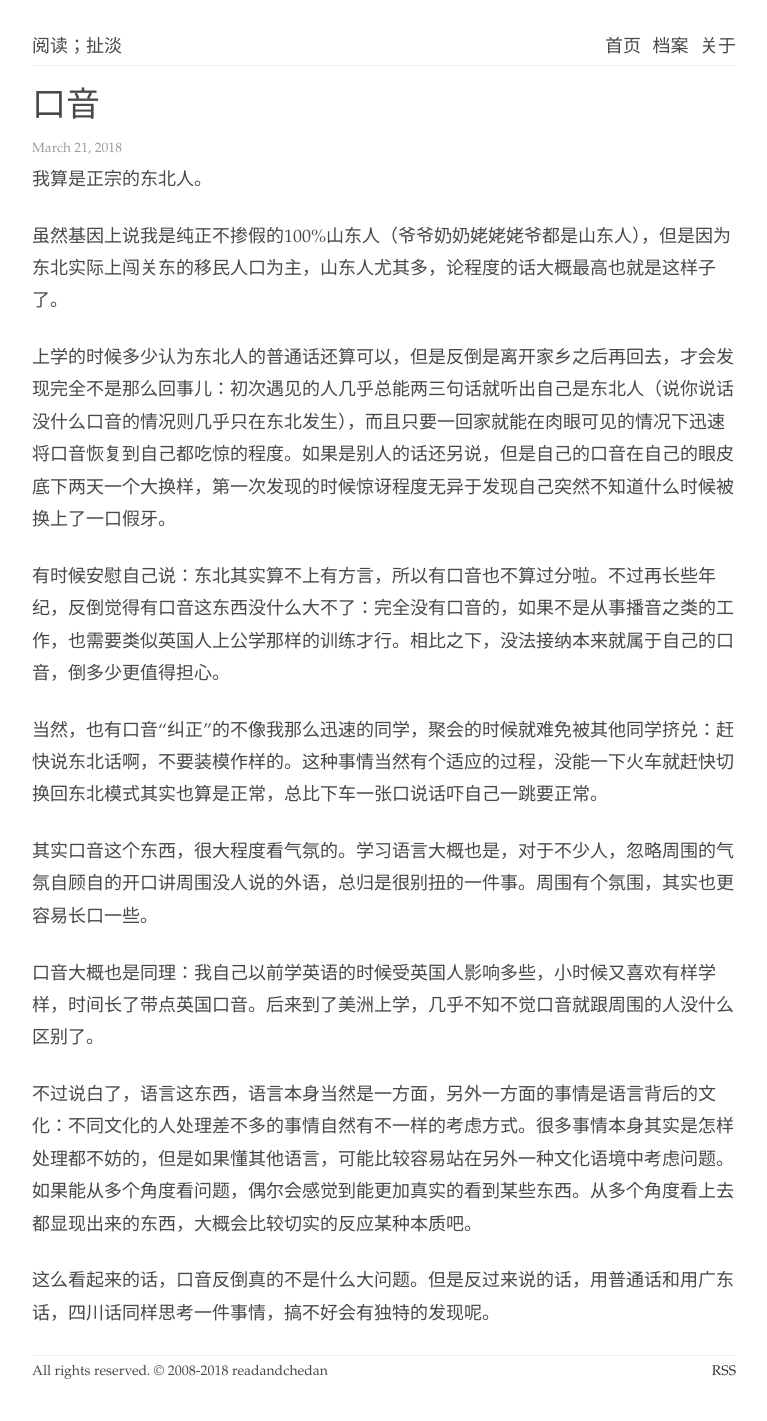
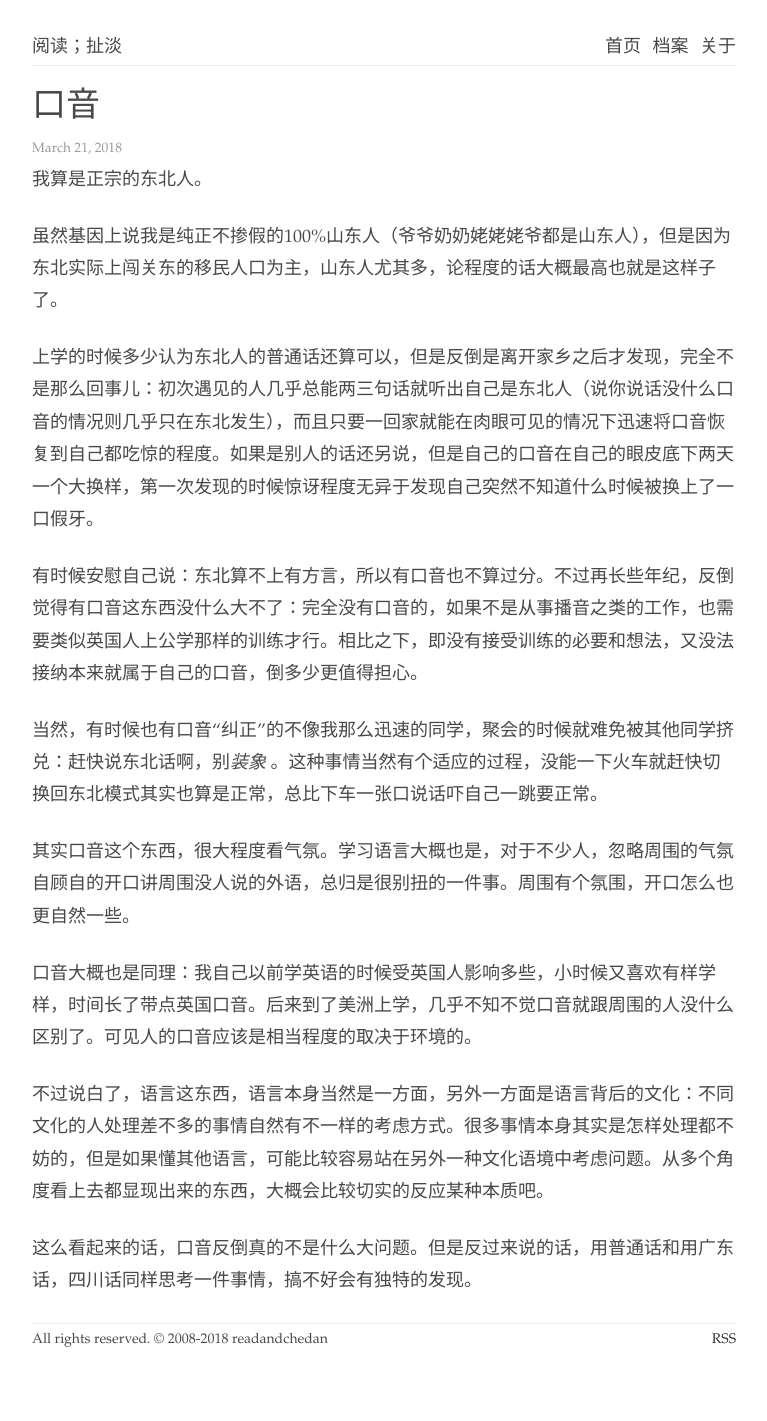
Before and after one commit to readandchedan/readandchedan.github.io, a Jekyll site: the page built from _posts/nonfiction/_posts/2018-03-21-accent.md, in a window 1280 px wide. Shown: the whole page, without its empty margins (256-1023 px from the left). Built offline with Jekyll 4.4.1, drawn with Linux system fonts in a browser that asks for light colours; after the commit the page ends 1389 px from its top, so only the background shows below that.

Commit message:
Commited on 2018-03-21 22:49:56.473594

```diff
--- a/_posts/nonfiction/_posts/2018-03-21-accent.md
+++ b/_posts/nonfiction/_posts/2018-03-21-accent.md
@@ -7,16 +7,16 @@ layout: default
 
 虽然基因上说我是纯正不掺假的100%山东人（爷爷奶奶姥姥姥爷都是山东人），但是因为东北实际上闯关东的移民人口为主，山东人尤其多，论程度的话大概最高也就是这样子了。
 
-上学的时候多少认为东北人的普通话还算可以，但是反倒是离开家乡之后再回去，才会发现完全不是那么回事儿：初次遇见的人几乎总能两三句话就听出自己是东北人（说你说话没什么口音的情况则几乎只在东北发生），而且只要一回家就能在肉眼可见的情况下迅速将口音恢复到自己都吃惊的程度。如果是别人的话还另说，但是自己的口音在自己的眼皮底下两天一个大换样，第一次发现的时候惊讶程度无异于发现自己突然不知道什么时候被换上了一口假牙。
+上学的时候多少认为东北人的普通话还算可以，但是反倒是离开家乡之后才发现，完全不是那么回事儿：初次遇见的人几乎总能两三句话就听出自己是东北人（说你说话没什么口音的情况则几乎只在东北发生），而且只要一回家就能在肉眼可见的情况下迅速将口音恢复到自己都吃惊的程度。如果是别人的话还另说，但是自己的口音在自己的眼皮底下两天一个大换样，第一次发现的时候惊讶程度无异于发现自己突然不知道什么时候被换上了一口假牙。
 
-有时候安慰自己说：东北其实算不上有方言，所以有口音也不算过分啦。不过再长些年纪，反倒觉得有口音这东西没什么大不了：完全没有口音的，如果不是从事播音之类的工作，也需要类似英国人上公学那样的训练才行。相比之下，没法接纳本来就属于自己的口音，倒多少更值得担心。
+有时候安慰自己说：东北算不上有方言，所以有口音也不算过分。不过再长些年纪，反倒觉得有口音这东西没什么大不了：完全没有口音的，如果不是从事播音之类的工作，也需要类似英国人上公学那样的训练才行。相比之下，即没有接受训练的必要和想法，又没法接纳本来就属于自己的口音，倒多少更值得担心。
 
-当然，也有口音“纠正”的不像我那么迅速的同学，聚会的时候就难免被其他同学挤兑：赶快说东北话啊，不要装模作样的。这种事情当然有个适应的过程，没能一下火车就赶快切换回东北模式其实也算是正常，总比下车一张口说话吓自己一跳要正常。
+当然，有时候也有口音“纠正”的不像我那么迅速的同学，聚会的时候就难免被其他同学挤兑：赶快说东北话啊，别*装象* 。这种事情当然有个适应的过程，没能一下火车就赶快切换回东北模式其实也算是正常，总比下车一张口说话吓自己一跳要正常。
 
-其实口音这个东西，很大程度看气氛的。学习语言大概也是，对于不少人，忽略周围的气氛自顾自的开口讲周围没人说的外语，总归是很别扭的一件事。周围有个氛围，其实也更容易长口一些。
+其实口音这个东西，很大程度看气氛。学习语言大概也是，对于不少人，忽略周围的气氛自顾自的开口讲周围没人说的外语，总归是很别扭的一件事。周围有个氛围，开口怎么也更自然一些。
 
-口音大概也是同理：我自己以前学英语的时候受英国人影响多些，小时候又喜欢有样学样，时间长了带点英国口音。后来到了美洲上学，几乎不知不觉口音就跟周围的人没什么区别了。
+口音大概也是同理：我自己以前学英语的时候受英国人影响多些，小时候又喜欢有样学样，时间长了带点英国口音。后来到了美洲上学，几乎不知不觉口音就跟周围的人没什么区别了。可见人的口音应该是相当程度的取决于环境的。
 
-不过说白了，语言这东西，语言本身当然是一方面，另外一方面的事情是语言背后的文化：不同文化的人处理差不多的事情自然有不一样的考虑方式。很多事情本身其实是怎样处理都不妨的，但是如果懂其他语言，可能比较容易站在另外一种文化语境中考虑问题。如果能从多个角度看问题，偶尔会感觉到能更加真实的看到某些东西。从多个角度看上去都显现出来的东西，大概会比较切实的反应某种本质吧。
+不过说白了，语言这东西，语言本身当然是一方面，另外一方面是语言背后的文化：不同文化的人处理差不多的事情自然有不一样的考虑方式。很多事情本身其实是怎样处理都不妨的，但是如果懂其他语言，可能比较容易站在另外一种文化语境中考虑问题。从多个角度看上去都显现出来的东西，大概会比较切实的反应某种本质吧。
 
-这么看起来的话，口音反倒真的不是什么大问题。但是反过来说的话，用普通话和用广东话，四川话同样思考一件事情，搞不好会有独特的发现呢。
+这么看起来的话，口音反倒真的不是什么大问题。但是反过来说的话，用普通话和用广东话，四川话同样思考一件事情，搞不好会有独特的发现。
```
